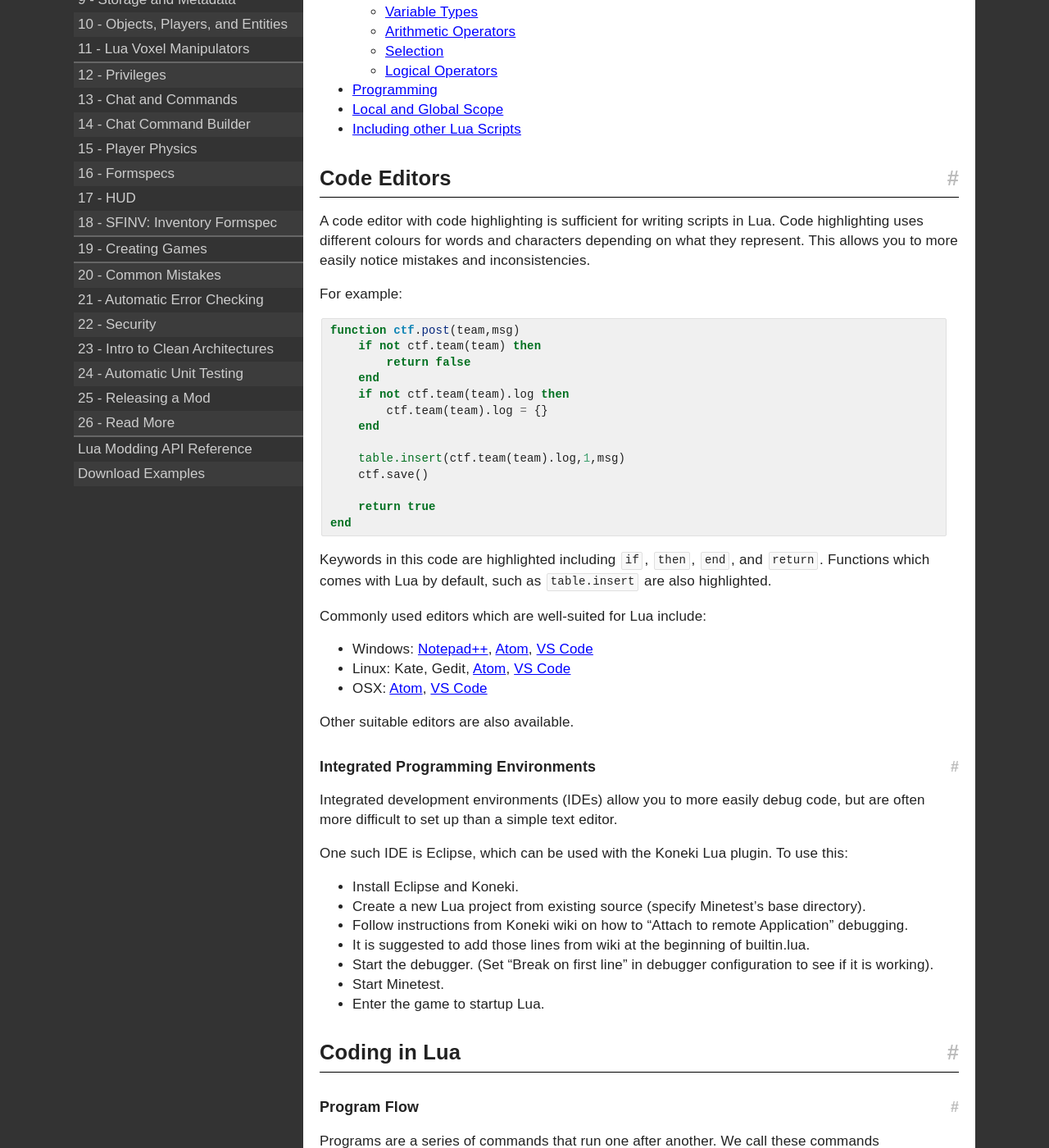
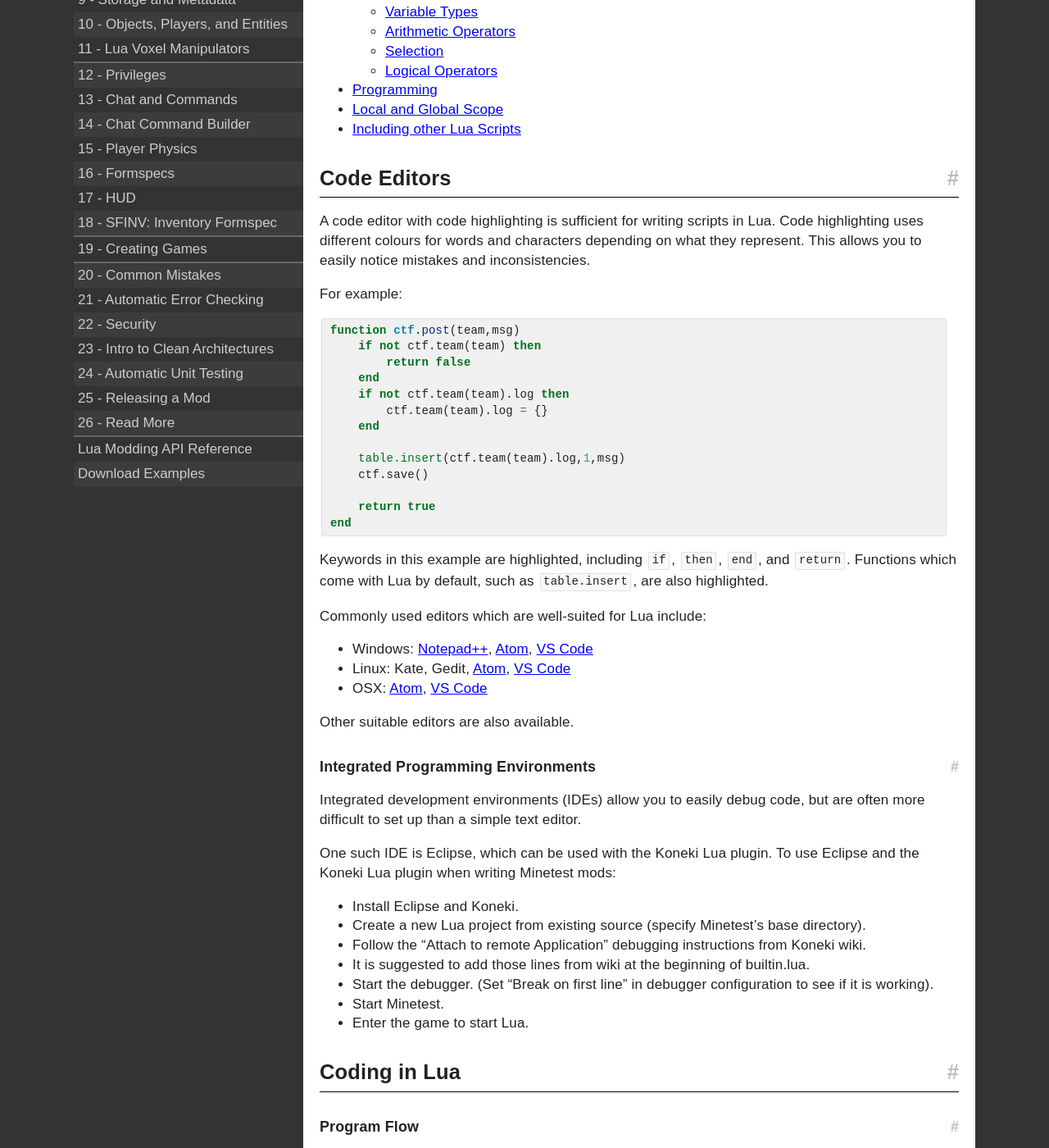
Before and after one commit to rubenwardy/minetest_modding_book, a Jekyll site: the page built from _en/basics/lua.md, in a window 1280 px wide and 1400 px high, scrolled down 291 px. Shown: the whole window at 82% size. Built offline with Jekyll 4.4.1, drawn with Linux system fonts in a browser that asks for light colours; nearby versions of some CDN libraries; some of the changed text lies outside the part shown.

Commit message:
Some changes

````diff
--- a/_en/basics/lua.md
+++ b/_en/basics/lua.md
@@ -28,7 +28,7 @@ to assist with this, and some techniques which you may find useful.
 
 A code editor with code highlighting is sufficient for writing scripts in Lua.
 Code highlighting uses different colours for words and characters
-depending on what they represent. This allows you to more easily notice
+depending on what they represent. This allows you to easily notice
 mistakes and inconsistencies.
 
 For example:
@@ -49,8 +49,8 @@ function ctf.post(team,msg)
 end
 ```
 
-Keywords in this code are highlighted including `if`, `then`, `end`, and `return`.
-Functions which comes with Lua by default, such as `table.insert` are also highlighted.
+Keywords in this example are highlighted, including `if`, `then`, `end`, and `return`.
+Functions which come with Lua by default, such as `table.insert`, are also highlighted.
 
 Commonly used editors which are well-suited for Lua include:
 
@@ -62,27 +62,27 @@ Other suitable editors are also available.
 
 ### Integrated Programming Environments
 
-Integrated development environments (IDEs) allow you to more easily debug code,
+Integrated development environments (IDEs) allow you to easily debug code,
 but are often more difficult to set up than a simple text editor.
 
 One such IDE is Eclipse, which can be used with the Koneki Lua plugin.
-To use this:
+To use Eclipse and the Koneki Lua plugin when writing Minetest mods:
 
 * Install Eclipse and Koneki.
 * Create a new Lua project from existing source (specify Minetest's base directory).
-* Follow instructions from Koneki wiki on how to "Attach to remote Application" debugging.
+* Follow the "Attach to remote Application" debugging instructions from Koneki wiki.
 * It is suggested to add those lines from wiki at the beginning of builtin.lua.
 * Start the debugger. (Set "Break on first line" in debugger configuration to see if it is working).
 * Start Minetest.
-* Enter the game to startup Lua.
+* Enter the game to start Lua.
 
 ## Coding in Lua
 
 ### Program Flow
 
 Programs are a series of commands that run one after another.
-We call these commands "statements."
-Program flow is how these statements are executed and different
+We call these commands "statements".
+Program flow is how these statements are executed, and different
 types of flow allow you to skip or jump over sets of commands.
 
 There are three main types of flow:
@@ -102,7 +102,7 @@ a = a + 10
 print("Sum is "..result)
 ```
 
-In this example `a`, `b`, and `result` are *variables*. Local variables are declared
+In this example, `a`, `b`, and `result` are *variables*. Local variables are declared
 by using the `local` keyword, and then given an initial value.
 Local will be discussed later, because it's part of a very important concept called
 *scope*.
````
Also changed, not shown: other parts of _en/basics/lua.md (+1 -1 lines).
